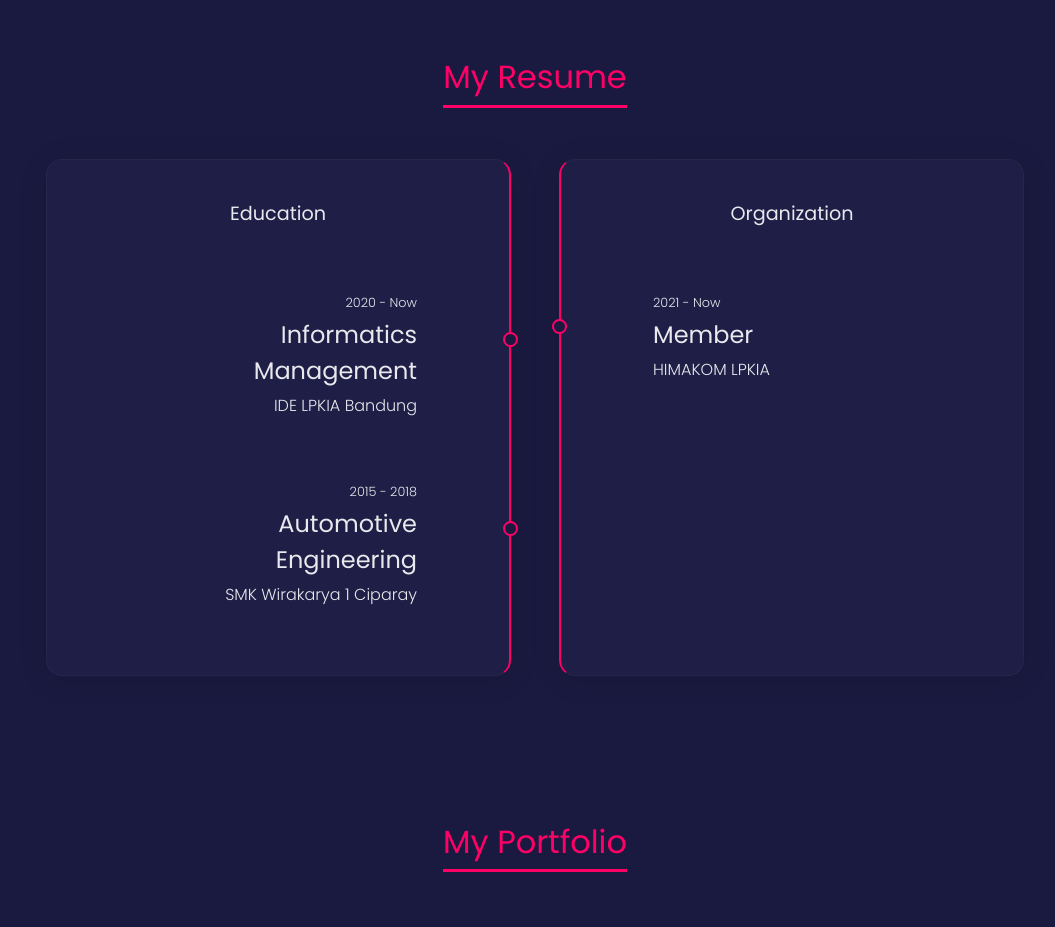
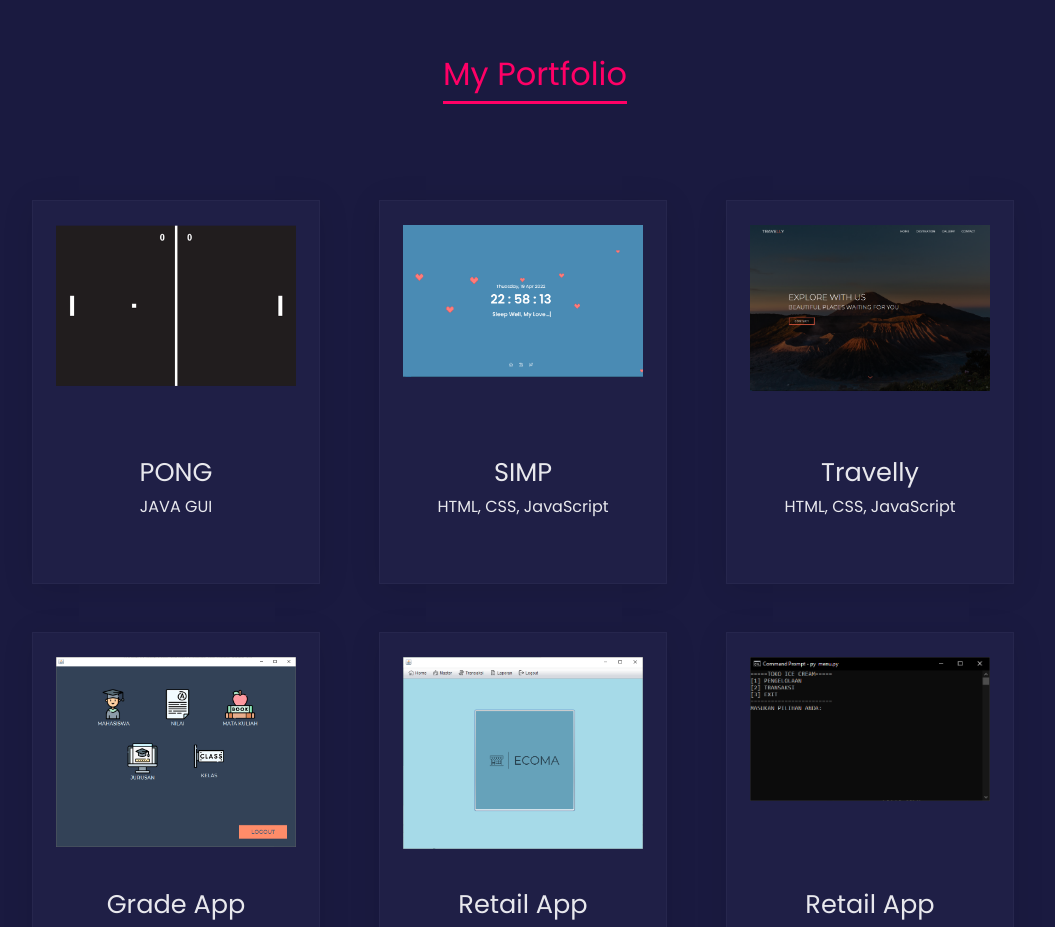
Before and after one commit to anuryansyah/anuryansyah.github.io, a plain HTML site: page index.html in a window 1280 px wide. Shown: the part 1529-2456 px from the top of the page, without its empty margins (105-1160 px from the left). Drawn offline with nearby package versions, Linux system fonts and the light colour scheme.

Commit message:
hapus resume

```diff
--- a/index.html
+++ b/index.html
@@ -75,7 +75,7 @@
     <!-- Akhir About Section -->
 
     <!-- Resume Section -->
-    <section id="resume" class="d-flex my-5">
+    <!-- <section id="resume" class="d-flex my-5">
       <div class="container container-timeline d-flex flex-column justify-content-evenly align-items-center mx-auto">
         <h2 class="display-6 mb-0">My Resume</h2>
         <div class="timeline row justify-content-md-center">
@@ -108,7 +108,7 @@
           </div>
         </div>
       </div>
-    </section>
+    </section> -->
     <!-- Akhir  Resume Section -->
 
     <!-- Portfolio Section -->
```
